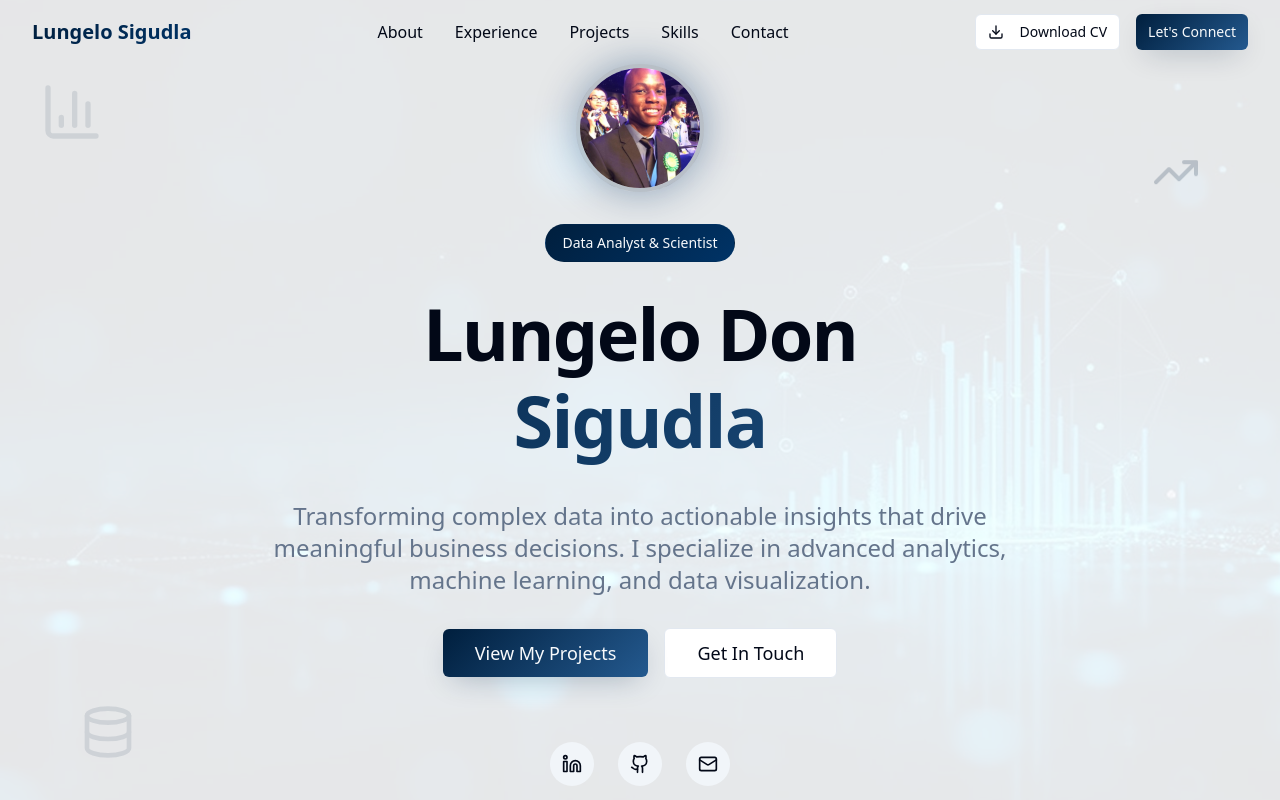
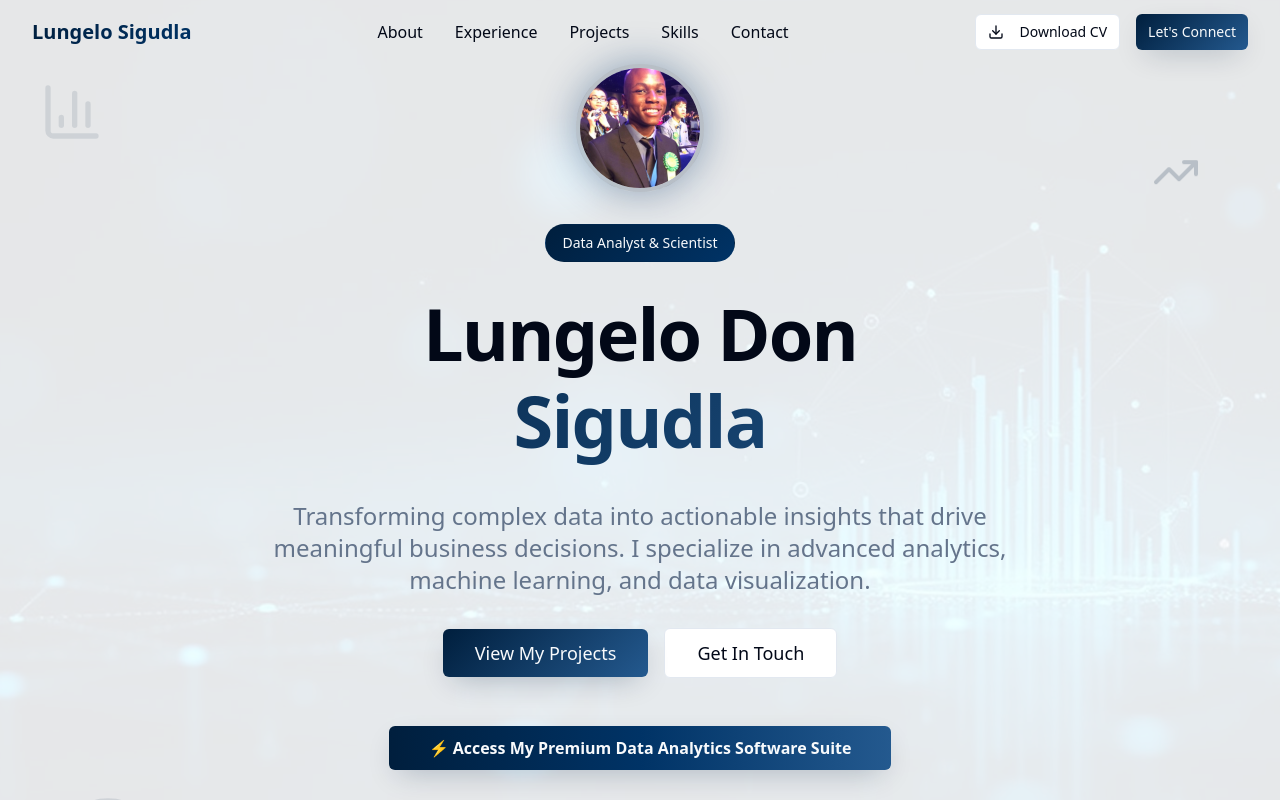
Before and after one commit to lungelodon/lungelodon.github.io, a React (Vite) app: page / in a window 1280 px wide. Shown: the top 800 px of the page. Built offline with nearby package versions, Linux system fonts and the light colour scheme.

Commit message:
Refine "Data Tools" button
Update the "Data Tools" button text to be more descriptive, emphasizing ownership and software for data. The button will be positioned prominently.

```diff
--- a/src/components/Hero.tsx
+++ b/src/components/Hero.tsx
@@ -90,6 +90,17 @@ const Hero = () => {
             </Button>
           </div>
 
+          {/* Data Tools Software Button */}
+          <div className="pt-4">
+            <Button
+              variant="portfolio"
+              size="lg"
+              className="px-10 py-4 text-base font-semibold bg-gradient-to-r from-primary via-primary-glow to-accent text-primary-foreground hover:scale-105 transform transition-all duration-300 shadow-elegant hover:shadow-glow border-0"
+            >
+              ⚡ Access My Premium Data Analytics Software Suite
+            </Button>
+          </div>
+
           {/* Social Links */}
           <div className="flex justify-center space-x-6 pt-8">
             <a
```
